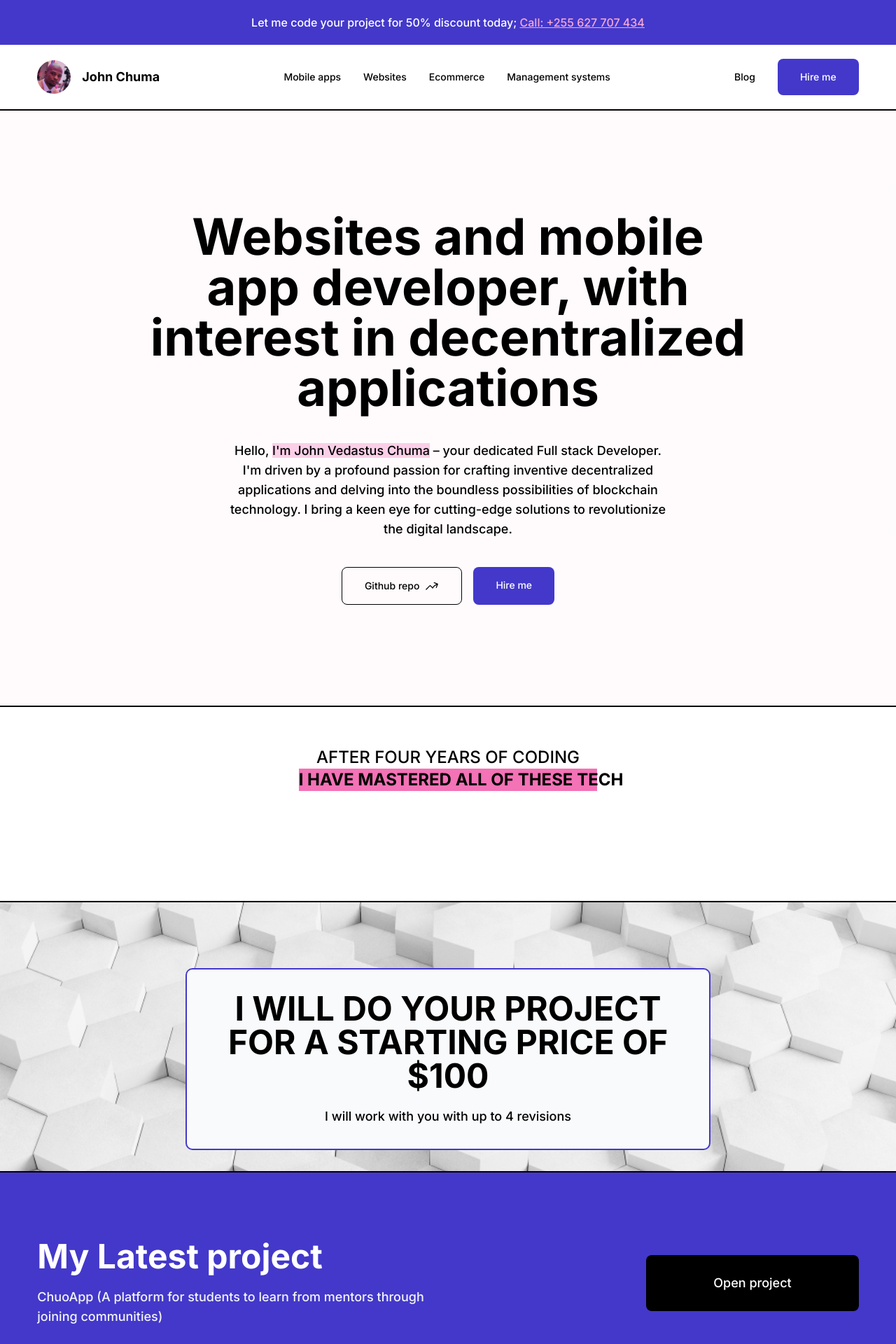
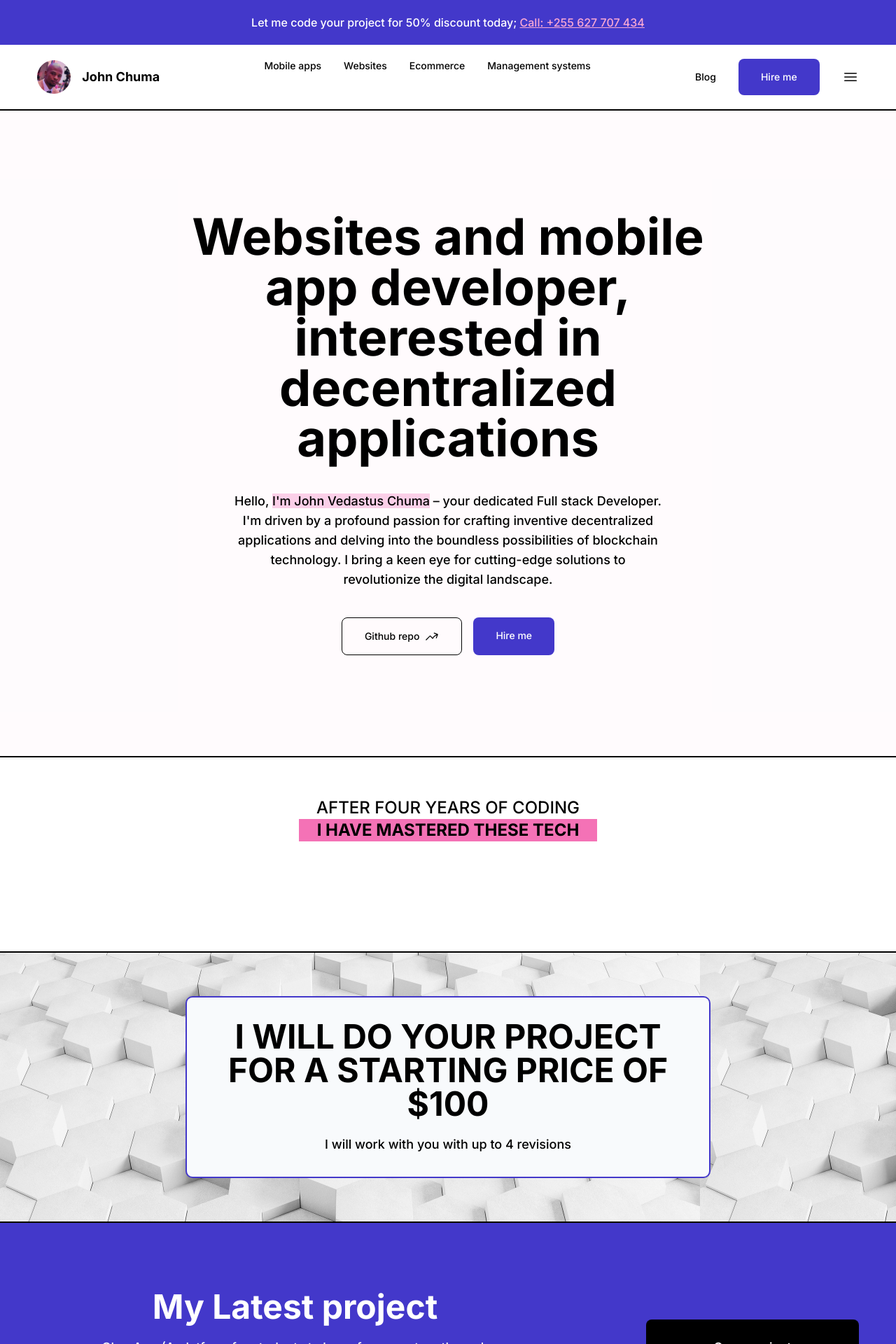
Before and after one commit to johnchuma/johnchuma, a Next.js app: page / in a window 1280 px wide. Shown: the top 1920 px of the page at 70% size. Built offline with nearby package versions, Linux system fonts and the light colour scheme.

Commit message:
save changes

```diff
--- a/src/app/components/apps.js
+++ b/src/app/components/apps.js
@@ -4,15 +4,15 @@ import Link from "next/link";
 import ProjectList from "./project_list";
 const Apps= () => {
     return ( <div>
-        <div className="bg-indigo-300 py-24 ">
-        <div className="grid grid-cols-2 gap-x-12 w-11/12 mx-auto items-center justify-center">
+        <div className="bg-indigo-300 py-24 md:text-start text-center ">
+        <div className="grid grid-cols-1 md:grid-cols-2 gap-x-12 w-11/12 mx-auto items-center justify-center">
 
             <Image width={3000} height={3000} src={"/server.avif" }/>
 
         <div>
            <h1 className="text-4xl font-bold">Mobile apps projects</h1>
-           <h1 className="text-lg mt-3 pe-32">I have 10+ web projects projects that i have successfully developed and deployed </h1>
-           <div className="text-sm flex flex-wrap mt-10 ">
+           <h1 className="text-lg mt-3 md:pe-32">I have 10+ web projects projects that i have successfully developed and deployed </h1>
+           <div className="text-sm flex flex-wrap justify-center md:justify-start mt-10 ">
            <ProjectList category={"App"}/>
 
 
--- a/src/app/components/ecommerce.js
+++ b/src/app/components/ecommerce.js
@@ -4,15 +4,15 @@ import Link from "next/link";
 import ProjectList from "./project_list"
 const Ecommerce= () => {
     return ( <div>
-        <div className="bg-pink-50 py-24 ">
-        <div className="grid grid-cols-2 gap-x-12 w-11/12 mx-auto items-center justify-center">
+       <div className="bg-pink-50 py-24 md:text-start text-center  ">
+        <div className="grid grid-cols-1 md:grid-cols-2 gap-x-12 w-11/12 mx-auto items-center justify-center">
 
             <Image width={3000} height={3000} src={"/server.avif" }/>
 
         <div>
            <h1 className="text-4xl font-bold">Ecommerce projects</h1>
-           <h1 className="text-lg mt-3 pe-32">I have 10+ web projects projects that i have successfully developed and deployed </h1>
-           <div className="text-sm flex flex-wrap mt-10 ">
+           <h1 className="text-lg mt-3 md:pe-32">I have 10+ web projects projects that i have successfully developed and deployed </h1>
+           <div className="text-sm flex flex-wrap justify-center md:justify-start mt-10 ">
             <ProjectList category={"Ecommerce"}/>
 
            </div>
--- a/src/app/components/header.js
+++ b/src/app/components/header.js
@@ -12,9 +12,9 @@ const Header = () => {
    <p className="text-white text-base text-center ">Let me code your project for 50% discount today; <span className=" text-pink-300 underline">Call: +255 627 707 434 </span></p>
 </div>
 <div className="flex justify-between w-11/12 md:w-11/12 mx-auto  py-5 ">
-<div className="flex space-x-4 items-center ">
+<div className="flex space-x-3 md:space-x-4 items-center ">
 <Link href={"/"}>
-              <Image src={"/me.jpg"} height={500} width={500} className=" aspect-square rounded-full h-12 w-12 object-cover" />
+              <Image src={"/me.jpg"} height={500} width={500} className=" aspect-square rounded-full h-10 w-10 md:h-12 md:w-12 object-cover" />
             </Link>
               <Link href={"/"} className="cursor-pointer text-lg rounded-bg font-bold  transition-all">John Chuma</Link>
 
@@ -22,8 +22,8 @@ const Header = () => {
 
 
             </div>
-
-            <div className="flex space-x-8 items-center ">
+           <div className="md:block hidden">
+           <div className="flex space-x-8 items-center   ">
               <Link href={"blog"} className="cursor-pointer text-sm rounded-bg hover:text-indigo-700 transition-all">Mobile apps</Link>
               <Link href={"blog"} className="cursor-pointer text-sm rounded-bg hover:text-indigo-700 transition-all">Websites</Link>
               <Link href={"blog"} className="cursor-pointer text-sm rounded-bg hover:text-indigo-700 transition-all">Ecommerce</Link>
@@ -32,10 +32,17 @@ const Header = () => {
 
 
             </div>
-            <div className="flex space-x-8 items-center ">
-              <Link href={"blog"} className="cursor-pointer text-sm rounded-bg hover:text-indigo-700 transition-all">Blog</Link>
-              <a href={mailtoLink} target="__blank"  className="bg-indigo-700 rounded-lg text-sm cursor-pointer hover:bg-slate-950 transition-all
-         text-white py-4 px-8">Hire me</a>
+           </div>
+
+            <div className="flex space-x-3 md:space-x-8 items-center ">
+              <Link href={"blog"} className="cursor-pointer text-sm md:block hidden rounded-bg hover:text-indigo-700 transition-all">Blog</Link>
+              <a href={mailtoLink} target="__blank"  className="bg-indigo-700 rounded-lg text-sm cursor-pointer
+               hover:bg-slate-950 transition-all
+         text-white py-4 px-4 md:px-8">Hire me</a>
+         <svg xmlns="http://www.w3.org/2000/svg" viewBox="0 0 24 24" fill="currentColor" className="w-6 h-6">
+  <path fillRule="evenodd" d="M3 6.75A.75.75 0 0 1 3.75 6h16.5a.75.75 0 0 1 0 1.5H3.75A.75.75 0 0 1 3 6.75ZM3 12a.75.75 0 0 1 .75-.75h16.5a.75.75 0 0 1 0 1.5H3.75A.75.75 0 0 1 3 12Zm0 5.25a.75.75 0 0 1 .75-.75h16.5a.75.75 0 0 1 0 1.5H3.75a.75.75 0 0 1-.75-.75Z" clipRule="evenodd" />
+</svg>
+
 
             </div>
       </div>
--- a/src/app/components/hero.js
+++ b/src/app/components/hero.js
@@ -4,14 +4,17 @@ const HeroSection = () => {
     const body = 'Your message here ....';
     const mailtoLink = `https://mail.google.com/mail/?view=cm&fs=1&to=${emailAddress}&su=${subject}&body=${body}`;
     return ( <div className="bg-pink-50 bg-opacity-30 ">
-         <div className=" w-11/12 md:w-8/12 mx-auto  py-36 ">
-      <div className="text-7xl text-center font-bold  ">
-        Websites and mobile app developer, with interest in decentralized applications
+         <div className=" w-12/12 px-4  md:w-8/12 mx-auto  py-36 ">
+      <div className=" text-5xl md:text-7xl text-center font-bold  ">
+        Websites and mobile app developer, interested in decentralized applications
         </div>
-        <p className="text-center py-10 text-lg w-9/12 mx-auto ">
+        <p className="text-center py-10 text-lg w-9/12 mx-auto hidden md:block ">
         Hello, <span className="bg-pink-200 opacity-100">I'm John Vedastus Chuma</span> – your dedicated Full stack Developer. I'm driven by a profound passion for crafting inventive
         decentralized applications and delving into the boundless possibilities of blockchain technology.
         I bring a keen eye for cutting-edge solutions to revolutionize the digital landscape.
+        </p>
+        <p className="text-center py-10 text-lg w-11/12 mx-auto block md:hidden ">
+        Hello, <span className=" opacity-100">I'm John Vedastus Chuma.</span>
         </p>
         <div className="flex space-x-4 justify-center">
         <a href="https://github.com/johnchuma" target="__blank" className="py-4 px-8 border cursor-pointer border-black rounded-lg hover:border-indigo-700 transition-all flex space-x-2">
--- a/src/app/components/languages.js
+++ b/src/app/components/languages.js
@@ -2,15 +2,15 @@ import Image from "next/image"
 const Languages = () => {
     return ( <div className="">
         <div className="py-14">
-        <div className=" flex flex-col text-center w-4/12 mx-auto mb-8 ">
-            <h1 className="text-2xl">AFTER FOUR YEARS OF CODING</h1>
-            <h1 className="bg-pink-400 text-2xl font-bold  text-nowrap">I HAVE MASTERED ALL OF THESE TECH</h1>
+        <div className=" flex flex-col text-center w-11/12 md:w-4/12 mx-auto mb-8 ">
+            <h1 className="text-xl md:text-2xl">AFTER FOUR YEARS OF CODING</h1>
+            <h1 className="bg-pink-400 text-xl md:text-2xl font-bold  ">I HAVE MASTERED THESE TECH</h1>
 
          </div>
         <marquee>
          <div className="flex overflow-hidden space-x-24">
          {["next.png","node.png","tailwind.png","solidity.png",'express.png',"react.png"].map((item,key)=>{
-            return <Image key={key} height={500} width={500} className=" h-16 w-auto" src={"/"+item}/>
+            return <Image key={key} height={500} width={500} className=" h-12 md:h-16 w-auto" src={"/"+item}/>
         })}
          </div>
         </marquee>
--- a/src/app/components/latestProject.js
+++ b/src/app/components/latestProject.js
@@ -2,13 +2,13 @@ const LatestProject = () => {
     return (
         <div>
         <div className="bg-indigo-700 py-24">
-        <div className="flex items-center w-11/12 mx-auto justify-between">
+        <div className="flex space-y-10 md:flex-row flex-col text-center items-center w-11/12 mx-auto justify-between">
         <div>
-      <h1 className="text-5xl font-bold text-white">My Latest project</h1>
-      <p className="text-lg w-10/12 text-gray-100  mt-5">ChuoApp (A platform for students to learn from mentors through joining communities)</p>
+      <h1 className=" text-3xl md:text-5xl font-bold text-white">My Latest project</h1>
+      <p className="text-lg w-11/12 mx-auto md:me-auto md:w-10/12 text-gray-100  mt-5">ChuoApp (A platform for students to learn from mentors through joining communities)</p>
 
       </div>
-      <div className="text-white text-lg bg-black py-4 px-24 h-20 rounded-lg cursor-pointer flex justify-center items-center">Open project</div>
+      <div className="text-white text-lg mt-0 md:mt-5 bg-black py-4 px-24 h-20 rounded-lg cursor-pointer flex justify-center items-center">Open project</div>
         </div>
 
     </div>
--- a/src/app/components/ms.js
+++ b/src/app/components/ms.js
@@ -4,15 +4,15 @@ import Link from "next/link";
 import ProjectList from "./project_list";
 const MS= () => {
     return ( <div>
-        <div className="bg-pink-300 py-24 ">
-        <div className="grid grid-cols-2 gap-x-12 w-11/12 mx-auto items-center justify-center">
+       <div className="bg-pink-300 py-24 md:text-start text-center ">
+        <div className="grid grid-cols-1 md:grid-cols-2 gap-x-12 w-11/12 mx-auto items-center justify-center">
 
             <Image width={3000} height={3000} src={"/server.avif" }/>
 
         <div>
            <h1 className="text-4xl font-bold">Management systems</h1>
-           <h1 className="text-lg mt-3 pe-32">I have 10+ web projects projects that i have successfully developed and deployed </h1>
-           <div className="text-sm flex flex-wrap mt-10 ">
+           <h1 className="text-lg mt-3  md:pe-32">I have 10+ web projects projects that i have successfully developed and deployed </h1>
+           <div className="text-sm flex flex-wrap justify-center md:justify-start mt-10 ">
            <ProjectList category={"MS"}/>
 
 
--- a/src/app/components/price.js
+++ b/src/app/components/price.js
@@ -2,12 +2,11 @@ import Image from "next/image"
 const Price = () => {
     return (
     <div>
-         <div className="h-96 relative ">
+         <div style={{backgroundImage:"url(bg.jpg)"}} className="  ">
 
-    <Image src="/bg.jpg" width={3000} height={3000} className="w-screen h-96 object-cover absolute" />
-    <div className="absolute w-full h-96 my-24 justify-center items-center text-center">
-       <div className="w-7/12 p-8 ring-2  ring-indigo-700 bg-slate-50 rounded-lg mx-auto ">
-       <h1 className="text-5xl uppercase font-bold text-center">
+    <div className=" w-full  py-16  justify-center items-center text-center">
+       <div className=" w-11/12 md:w-7/12 p-8 ring-2  ring-indigo-700 bg-slate-50 rounded-lg mx-auto ">
+       <h1 className=" text-2xl md:text-5xl uppercase font-bold text-center">
            I will do your project for a starting price of $100
        </h1>
         <p className="text-lg mt-5">I will work with you with up to 4 revisions </p>
--- a/src/app/components/websites.js
+++ b/src/app/components/websites.js
@@ -4,15 +4,15 @@ import Link from "next/link";
 import ProjectList from "./project_list";
 const Websites = () => {
     return ( <div>
-        <div className="bg-indigo-50 py-24 ">
-        <div className="grid grid-cols-2 gap-x-12 w-11/12 mx-auto items-center justify-center">
+        <div className="bg-indigo-50 py-24 md:text-start text-center">
+        <div className="grid grid-cols-1 md:grid-cols-2 gap-x-12 w-11/12 mx-auto items-center justify-center">
 
             <Image width={3000} height={3000} src={"/server.avif" }/>
 
         <div>
-           <h1 className="text-4xl font-bold">Website projects</h1>
-           <h1 className="text-lg mt-3 pe-32">I have 10+ web projects projects that i have successfully developed and deployed </h1>
-           <div className="text-sm flex flex-wrap mt-10 ">
+           <h1 className=" text-3xl md:text-4xl font-bold">Website projects</h1>
+           <h1 className="text-lg mt-3 pe-0 md:pe-32">I have 10+ web projects projects that i have successfully developed and deployed </h1>
+           <div className="text-sm flex flex-wrap justify-center md:justify-start mt-10 ">
            <ProjectList category={"Website"}/>
 
 
```
Also changed, not shown: src/app/components/experience.js (+7 -7 lines), src/app/components/footer.js (+10 -10 lines).
